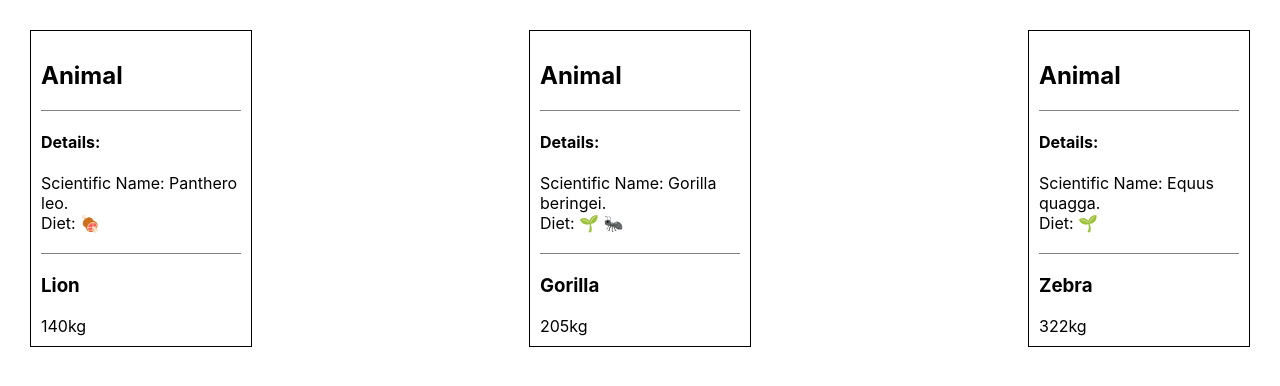
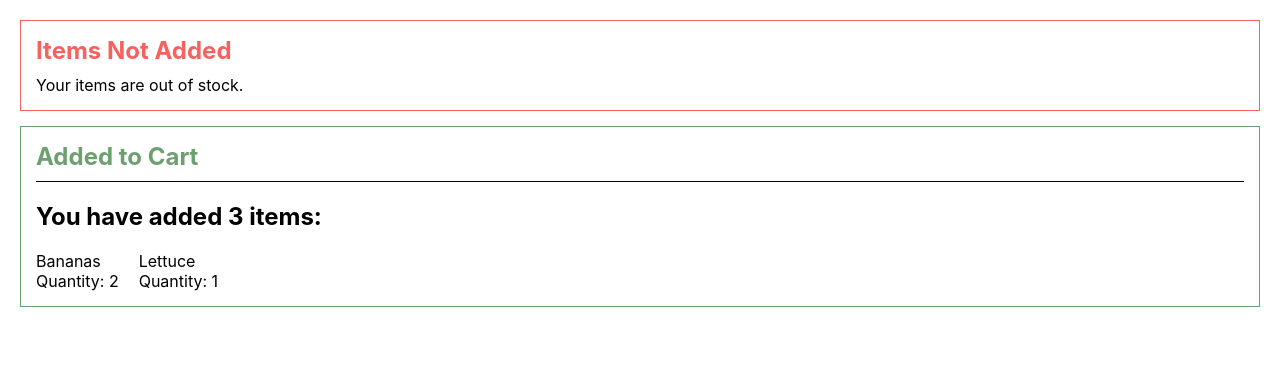
Before and after one commit to hadissulejmani/digital-ocean-tutorial, a React (Create React App) app: page / in a window 1280 px wide. Shown: the top 386 px of the page. Built offline with nearby package versions, Linux system fonts and the light colour scheme.

Commit message:
Styling components

```diff
--- /dev/null
+++ b/src/components/Alert/Alert.css
@@ -0,0 +1,25 @@
+.alert-wrapper {
+    padding: 15px;
+    margin-bottom: 15px;
+}
+
+.alert-wrapper h2 {
+    margin: 0 0 10px 0;
+    width: 100%;
+}
+
+.alert-wrapper.success {
+    border: #6DA06F solid 1px;
+}
+
+.success h2 {
+    color: #6DA06F;
+}
+
+.alert-wrapper.error {
+    border: #F56260 solid 1px;
+}
+
+.error h2 {
+    color: #F56260;
+}
--- /dev/null
+++ b/src/components/Alert/Alert.js
@@ -0,0 +1,40 @@
+import React from 'react';
+import PropTypes from 'prop-types';
+import { createUseStyles } from 'react-jss';
+
+const colors = {
+  success: '#6da06f',
+  error: '#f56260',
+};
+
+const useStyles = createUseStyles({
+    wrapper: {
+      border: ({ type }) => `${colors[type]} solid 1px`,
+      marginBottom: 15,
+      padding: 15,
+      position: 'relative',
+      '& > h2': {
+        color: ({ type }) => colors[type],
+        margin: [0, 0, 10, 0],
+      }
+    }
+});
+
+export default function Alert({ children, type, title }) {
+  const classes = useStyles({ type })
+  return(
+    <div className={classes.wrapper}>
+      <h2>{title}</h2>
+      {children}
+    </div>
+  )
+}
+
+Alert.propTypes = {
+    children: PropTypes.oneOfType([
+        PropTypes.arrayOf(PropTypes.element),
+        PropTypes.element.isRequired
+    ]),
+    title: PropTypes.string.isRequired,
+    type: PropTypes.string.isRequired
+}
--- a/src/components/AnimalCard/AnimalCard.css
+++ /dev/null
@@ -1,33 +0,0 @@
-.wrapper {
-    display: flex;
-    flex-wrap: wrap;
-    justify-content: space-between;
-    padding: 20px;
-}
-
-.wrapper h1 {
-    text-align: center;
-    width: 100%;
-}
-
-.animal-wrapper {
-    border: solid black 1px;
-    margin: 10px;
-    padding: 10px;
-    width: 200px;
-}
-
-.animal-wrapper button {
-    font-size: 1em;
-    padding: 10;
-    cursor: pointer;
-    margin: 10px 0;
-}
-
-button {
-    background: chartreuse;
-    border-radius: 0.3em;
-    border: solid rgb(95, 218, 131) 0.3em;
-    font-family: 'Lucida Sans', 'Lucida Sans Regular', 'Lucida Grande', 'Lucida Sans Unicode', Geneva, Verdana, sans-serif;
-    padding: 0.5em;
-}
--- a/src/components/AnimalCard/AnimalCard.js
+++ /dev/null
@@ -1,24 +0,0 @@
-import React from 'react';
-import PropTypes from 'prop-types';
-import Card from '../Card/Card';
-import AnimalDetails from '../AnimalDetails/AnimalDetails';
-
-export default function AnimalCard({ name, size, ...props }) {
-  return(
-    <Card
-      title="Animal"
-      details={
-        <AnimalDetails
-          {...props}
-        />
-      }>
-      <h3>{name}</h3>
-      <div>{size}kg</div>
-    </Card>
-  )
-}
-
-AnimalCard.propTypes = {
-  name: PropTypes.string.isRequired,
-  size: PropTypes.number.isRequired,
-}
--- a/src/components/AnimalDetails/AnimalDetails.css
+++ /dev/null
@@ -1,4 +0,0 @@
-.details {
-    border-top: gray solid 1px;
-    margin: 20px 0;
-}
--- a/src/components/AnimalDetails/AnimalDetails.js
+++ /dev/null
@@ -1,34 +0,0 @@
-import React from 'react';
-import PropTypes from 'prop-types';
-import './AnimalDetails.css';
-
-function convertFood(food) {
-  switch(food) {
-    case 'insects':
-      return '🐜';
-    case 'meat':
-      return '🍖';
-    case 'plants':
-    default:
-      return '🌱';
-  }
-}
-
-export default function AnimalDetails({ diet, scientificName }) {
-  return(
-    <div className="details">
-      <h4>Details:</h4>
-      <div>
-        Scientific Name: {scientificName}.
-      </div>
-      <div>
-        Diet: {diet.map(food => convertFood(food)).join(' ')}
-      </div>
-    </div>
-  )
-}
-
-AnimalDetails.propTypes = {
-  diet: PropTypes.arrayOf(PropTypes.string).isRequired,
-  scientificName: PropTypes.string.isRequired,
-}
--- a/src/components/App/App.js
+++ b/src/components/App/App.js
@@ -1,23 +1,25 @@
 import React from 'react';
-import './App.css';
+import { createUseStyles } from 'react-jss'
 
-import animals from './data';
-import AnimalCard from '../AnimalCard/AnimalCard';
+import Alert from '../Alert/Alert';
+import CartSuccess from '../CartSuccess/CartSuccess';
+
+const useStyles = createUseStyles({
+  wrapper: {
+    padding: 20,
+  }
+});
 
 function App() {
-  return (
-    <div className="wrapper">
-      {animals.map(animal =>
-        <AnimalCard
-          diet={animal.diet}
-          key={animal.name}
-          name={animal.name}
-          size={animal.size}
-          scientificName={animal.scientificName}
-        />
-      )}
+  const classes = useStyles()
+  return(
+    <div className={classes.wrapper}>
+      <Alert title="Items Not Added" type="error">
+        <div>Your items are out of stock.</div>
+      </Alert>
+      <CartSuccess />
     </div>
-  );
+  )
 }
 
 export default App;
--- a/src/components/Card/Card.css
+++ /dev/null
@@ -1,11 +0,0 @@
-.card {
-    border: black solid 1px;
-    margin: 10px;
-    padding: 10px;
-    width: 200px;
-}
-
-.card-details {
-    border-bottom: gray solid 1px;
-    margin-bottom: 20px;
-}
--- a/src/components/Card/Card.js
+++ /dev/null
@@ -1,28 +0,0 @@
-import React from 'react';
-import PropTypes from 'prop-types';
-import './Card.css';
-
-export default function Card({ children, details, title }) {
-  return(
-    <div className="card">
-      <div className="card-details">
-        <h2>{title}</h2>
-        {details}
-      </div>
-      {children}
-    </div>
-  )
-}
-
-Card.propTypes = {
-  children: PropTypes.oneOfType([
-    PropTypes.arrayOf(PropTypes.element),
-    PropTypes.element.isRequired
-  ]),
-  details: PropTypes.element,
-  title: PropTypes.string.isRequired,
-}
-
-Card.defaultProps = {
-  details: null,
-}
--- /dev/null
+++ b/src/components/CartSuccess/CartSuccess.css
@@ -0,0 +1,13 @@
+.cart-success-wrapper {
+    border-top: black solid 1px;
+    display: flex;
+    flex-wrap: wrap;
+}
+
+.cart-success-wrapper h2 {
+    width: 100%;
+}
+
+.item {
+    margin-right: 20px;
+}
--- /dev/null
+++ b/src/components/CartSuccess/CartSuccess.js
@@ -0,0 +1,39 @@
+import React from 'react';
+import { createUseStyles } from 'react-jss'
+import Alert from '../Alert/Alert';
+
+const useStyles = createUseStyles({
+  item: {},
+  wrapper: {
+    borderTop: 'black solid 1px',
+    display: 'flex',
+    flexWrap: 'wrap',
+    '& h2': {
+      width: '100%'
+    },
+    '& $item': {
+      marginRight: 20
+    }
+  }
+})
+
+export default function CartSuccess() {
+  const classes = useStyles()
+  return(
+    <Alert title="Added to Cart" type="success">
+      <div className={classes.wrapper}>
+          <h2>
+            You have added 3 items:
+          </h2>
+          <div className={classes.item}>
+            <div>Bananas</div>
+            <div>Quantity: 2</div>
+          </div>
+          <div className={classes.item}>
+            <div>Lettuce</div>
+            <div>Quantity: 1</div>
+          </div>
+      </div>
+    </Alert>
+  )
+}
```
